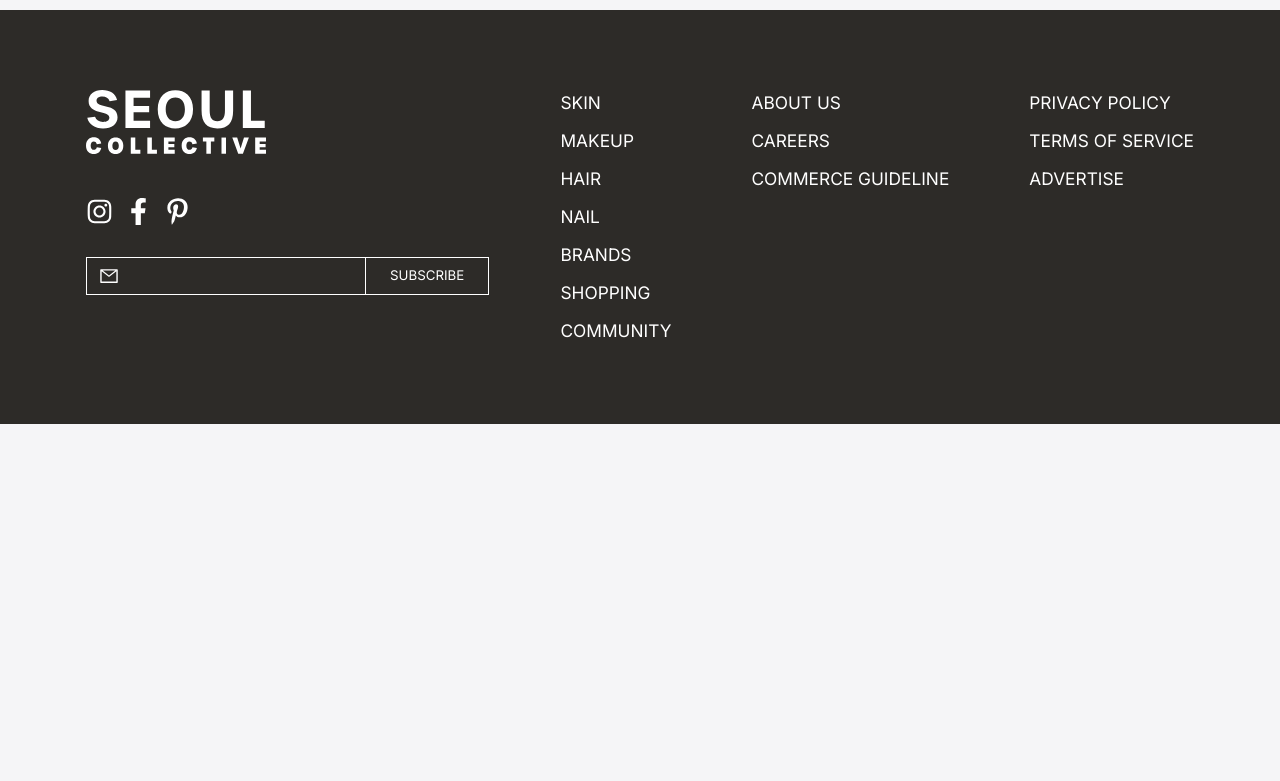
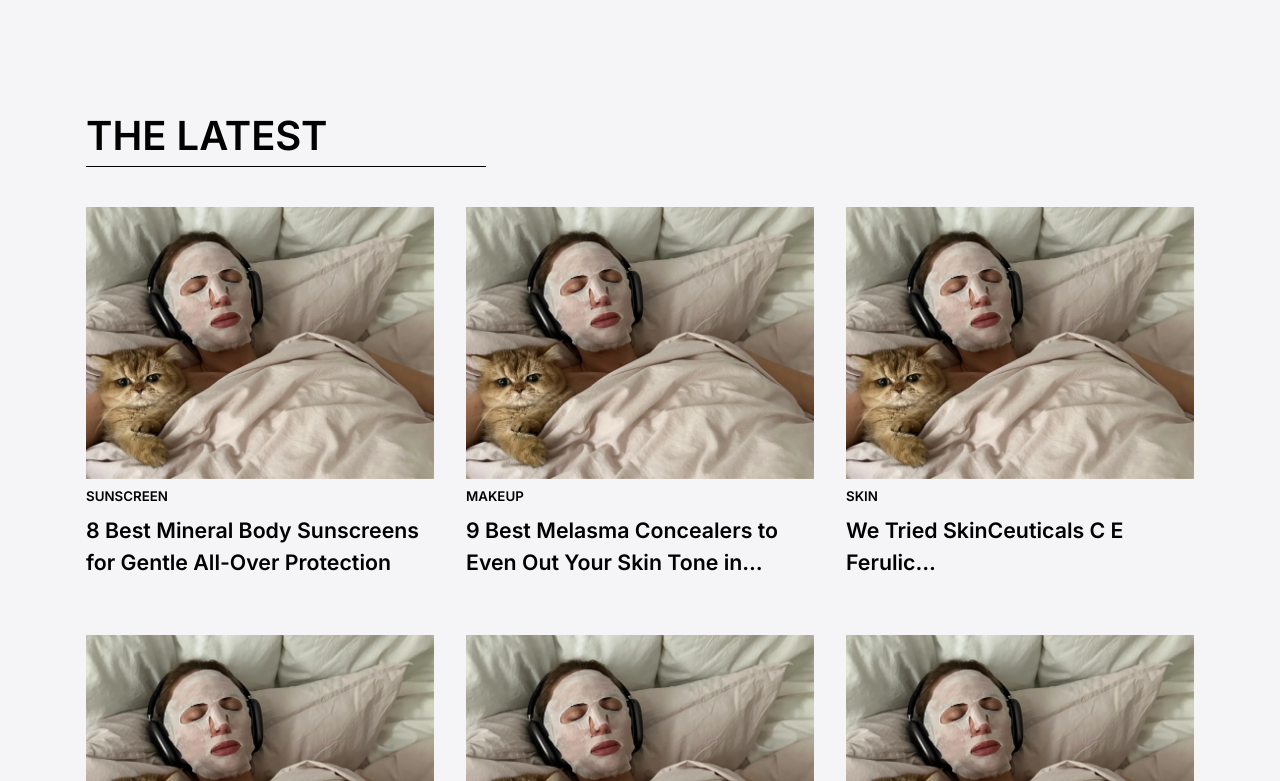
Before and after one commit to SEOUL-COLLECTIVE/SEOUL-COLLECTIVE-Client, a Next.js app: page / in a window 1280 px wide. Shown: the part 2559-3340 px from the top of the page. Before the commit the page ends 2983 px from the top, so only its background shows below. Built offline with nearby package versions, Linux system fonts and the light colour scheme.

Commit message:
feat: Latest 컴포넌트 구현

```diff
--- a/src/app/page.tsx
+++ b/src/app/page.tsx
@@ -4,6 +4,7 @@ import { useState } from 'react'
 import Main from '../components/Sections/Main'
 import TestDrive from '@/components/Sections/TestDrive'
 import SCShopping from '@/components/Sections/SCShopping'
+import Latest from '@/components/Sections/Latest'
 
 export default function Page() {
   const [username, setUsername] = useState<string>('Emma')
@@ -14,6 +15,7 @@ export default function Page() {
         <Main />
         <TestDrive />
         <SCShopping />
+        <Latest />
       </div>
     </div>
   )
--- a/src/components/Cards/ContentsCard.tsx
+++ b/src/components/Cards/ContentsCard.tsx
@@ -78,10 +78,10 @@ const sectionType: SectionStyle[] = [
       title: 'text-p16',
     },
     gap: {
-      image_categroy: 'pt-2',
-      category_title: 'pt-3',
+      image_categroy: 'pt-4',
+      category_title: 'pt-1',
     },
-    image_ratio: 'aspect-[334/235]',
+    image_ratio: 'aspect-[340/255]',
   },
 ]
 
--- /dev/null
+++ b/src/components/Sections/Latest.tsx
@@ -0,0 +1,77 @@
+'use client'
+
+import ContentsCard from '../Cards/ContentsCard'
+
+interface LatestItem {
+  id: number
+  section: string
+  title: string
+  category: string
+  imageUrl: string
+}
+
+const latestData: LatestItem[] = [
+  {
+    id: 1,
+    section: 'testDrive',
+    title: '8 Best Mineral Body Sunscreens\nfor Gentle All-Over Protection',
+    category: 'SUNSCREEN',
+    imageUrl: '/test/thumbnail_01.jpg',
+  },
+  {
+    id: 2,
+    section: 'testDrive',
+    title: '9 Best Melasma Concealers to\nEven Out Your Skin Tone in Seconds',
+    category: 'MAKEUP',
+    imageUrl: '/test/thumbnail_01.jpg',
+  },
+  {
+    id: 3,
+    section: 'testDrive',
+    title: 'We Tried SkinCeuticals C E Ferulic\n— And We Have Thoughts',
+    category: 'SKIN',
+    imageUrl: '/test/thumbnail_01.jpg',
+  },
+  {
+    id: 4,
+    section: 'testDrive',
+    title: '8 Best Mineral Body Sunscreens\nfor Gentle All-Over Protection',
+    category: 'SUNSCREEN',
+    imageUrl: '/test/thumbnail_01.jpg',
+  },
+  {
+    id: 5,
+    section: 'testDrive',
+    title: '9 Best Melasma Concealers to\nEven Out Your Skin Tone in Seconds',
+    category: 'MAKEUP',
+    imageUrl: '/test/thumbnail_01.jpg',
+  },
+  {
+    id: 6,
+    section: 'testDrive',
+    title: 'We Tried SkinCeuticals C E Ferulic\n— And We Have Thoughts',
+    category: 'SKIN',
+    imageUrl: '/test/thumbnail_01.jpg',
+  },
+]
+
+export default function Latest() {
+  return (
+    <div className="flex flex-col gap-y-10">
+      <div className="text-[30pt] border-b-[1.5px] border-black w-[400px] font-semibold">
+        THE LATEST
+      </div>
+      <div className="grid grid-cols-3 grid-raws-2 gap-8 gap-y-14">
+        {latestData.map((item) => (
+          <ContentsCard
+            key={item.id}
+            section={item.section}
+            title={item.title}
+            category={item.category}
+            imageUrl={item.imageUrl}
+          />
+        ))}
+      </div>
+    </div>
+  )
+}
```
